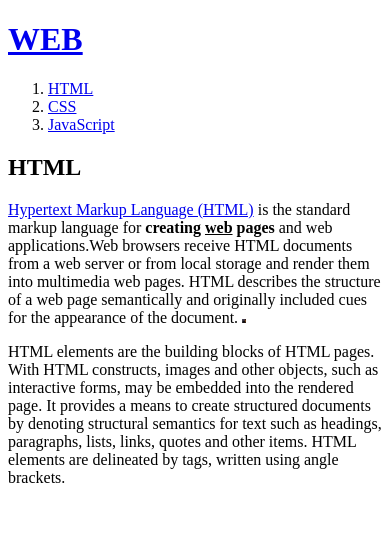
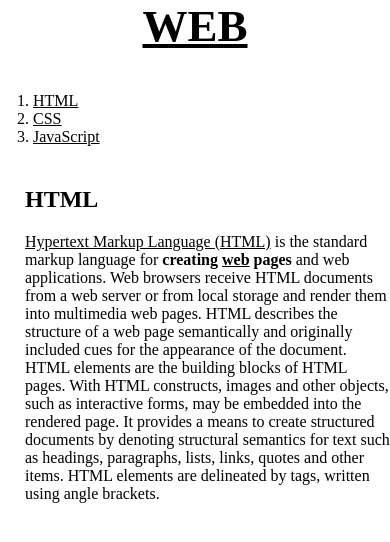
Before and after one commit to Avoler0/MyHomePage, a plain HTML site: page 1.html in a window 390 px wide. Drawn offline with Linux system fonts and the light colour scheme; a script that the page names is missing.

Commit message:
Add files via upload

```diff
--- a/1.html
+++ b/1.html
@@ -1,36 +1,35 @@
 <!doctype html>
 <html>
 <head>
-<title>WEB1 - html</title>
+<title>WEB1 - css</title>
 <meta charset="utf-8">
+<link rel="stylesheet" href="./style.css">
 </head>
 <body>
 <h1><a href="index.html">WEB</a></h1>
+<div id="grid">
 <ol>
   <li><a href="1.html">HTML</a></li>
   <li><a href="2.html">CSS</a></li>
   <li><a href="3.html">JavaScript</a></li>
 </ol>
-<h2>HTML</h1>
-<p><a href="https://www.w3.org/TR/html5/" target="_blank" title="html5
-  speicification">Hypertext Markup Language (HTML)</a> is the standard
- markup language for <strong>creating <u>web</u> pages</strong> and web applications.Web browsers receive HTML documents from a web server or from local storage and render them into multimedia web pages. HTML describes the structure of a web page semantically and originally included cues for the appearance of the document.
-<img width="1%" src="./coding.jpg" >
-</p><p style="margin-top:45x;">
-HTML elements are the building blocks of HTML pages. With HTML constructs,
-images and other objects, such as interactive forms, may be embedded into the rendered page.
-It provides a means to create structured documents by denoting structural semantics for
-text such as headings, paragraphs, lists, links, quotes and other items. HTML elements
-are delineated by tags, written using angle brackets.</p>
-<div id="disqus_thread"></div>
-<script>
-    (function() { // DON'T EDIT BELOW THIS LINE
-    var d = document, s = d.createElement('script');
-    s.src = 'https://webstudy-9gjrnprrci.disqus.com/embed.js';
-    s.setAttribute('data-timestamp', +new Date());
-    (d.head || d.body).appendChild(s);
-    })();
-</script>
-<noscript>Please enable JavaScript to view the <a href="https://disqus.com/?ref_noscript">comments powered by Disqus.</a></noscript>
+  <div id="article">
+    <h2>HTML</h2>
+      <p>
+
+      <a href="https://www.w3.org/TR/html5/" target="_blank" title="html5 speicification">
+      Hypertext Markup Language (HTML)</a> is the standard
+       markup language for <strong>creating <u>web</u> pages</strong> and web applications.
+       Web browsers receive HTML documents from a web server or from local
+       storage and render them into multimedia web pages. HTML describes the structure of a
+        web page semantically and originally included cues for the appearance of
+        the document.
+      HTML elements are the building blocks of HTML pages. With HTML constructs,
+      images and other objects, such as interactive forms, may be embedded into the rendered page.
+      It provides a means to create structured documents by denoting structural semantics for
+      text such as headings, paragraphs, lists, links, quotes and other items. HTML elements
+      are delineated by tags, written using angle brackets.</p>
+  </div>
+</div>
 </body>
 </html>
--- /dev/null
+++ b/style.css
@@ -0,0 +1,40 @@
+  body{
+    margin:0;
+  }
+  a{
+    color:black;
+  }
+  ol{
+    border-right:1px solid gray;
+    width:100px;
+    margin:0;
+    padding:20px;
+  }
+h1{
+  text-align: center;
+  border-bottom:1px solid gray;
+  font-size: 45px;
+  margin:0;
+  padding-bottom:20px;
+}
+#grid ol{
+      padding-left: 33px;
+}
+#grid{
+  display: grid;
+  grid-template-columns:150px 1fr;
+}
+#grid #article{
+  padding-left: 25px;
+}
+@media(max-width:800px){
+  #grid{
+  display: block;
+}
+ol{
+  border-right:none;
+}
+h1{
+  border-bottom:none;
+
+}
```
Also changed, not shown: 2.html (+8 -14 lines), 3.html (+6 -19 lines), box.html (added, +23 -0 lines), grid.html (added, +23 -0 lines), index.html (+8 -13 lines), mediaquery.html (added, +22 -0 lines).
